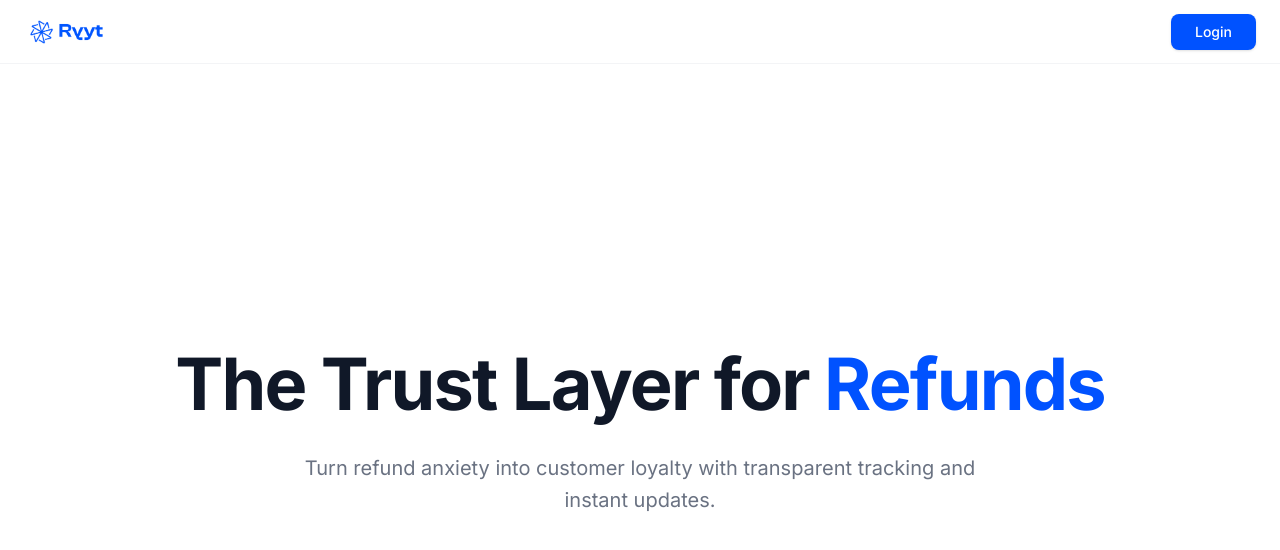
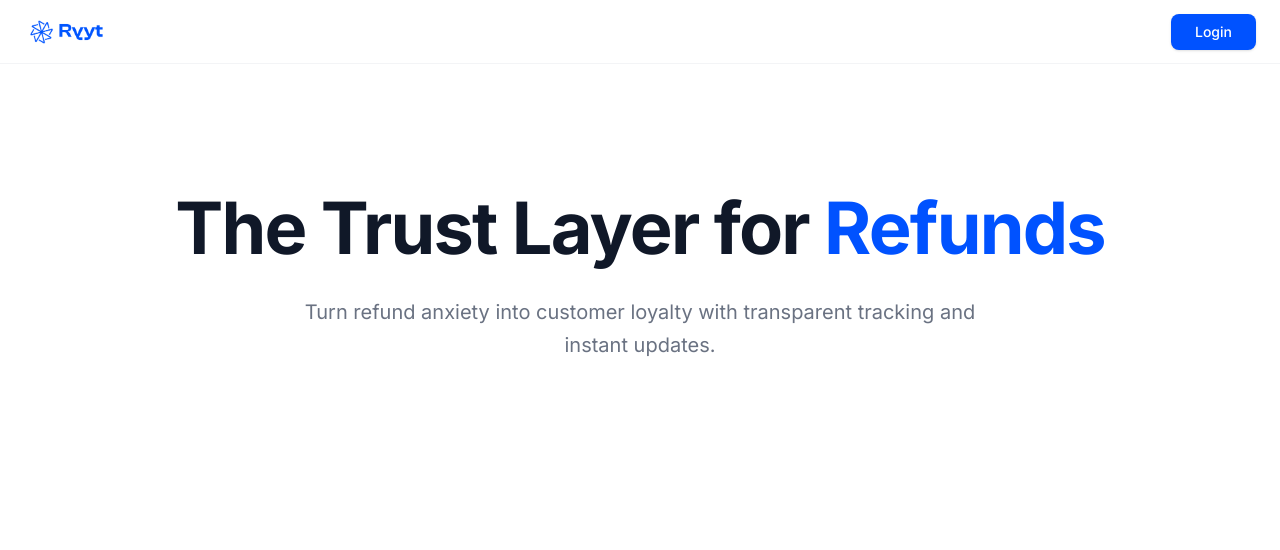
Before and after one commit to ryyt-masterspace/Ryyt_workspace, a Next.js app in the folder refund-app/: page / in a window 1280 px wide. Shown: the top 550 px of the page. Built offline with nearby package versions, Linux system fonts and the light colour scheme.

Commit message:
Auto-sync: 03-12-2025  1:52:40.24

```diff
--- a/refund-app/src/app/page.tsx
+++ b/refund-app/src/app/page.tsx
@@ -1,6 +1,6 @@
 export default function Home() {
   return (
-    <main className="min-h-[calc(100vh-64px)] flex flex-col items-center justify-center bg-white">
+    <main className="min-h-[calc(100vh-64px)] flex flex-col items-center justify-start pt-32 bg-white">
       <div className="max-w-5xl mx-auto text-center px-6">
         <h1 className="text-6xl md:text-7xl font-bold tracking-tight text-gray-900 mb-8 hover:scale-105 transition-transform duration-700 ease-out cursor-default select-none">
           The Trust Layer for <span className="text-[#0052FF]">Refunds</span>
```
